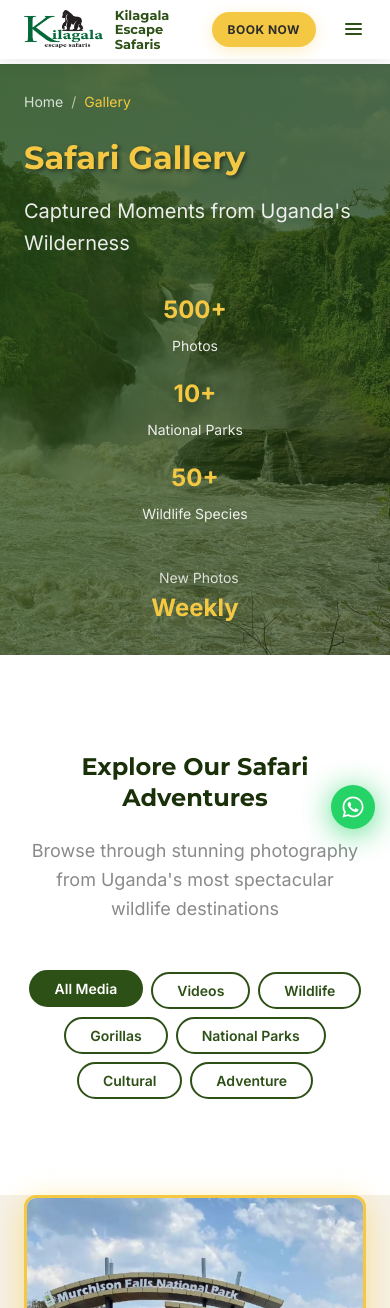
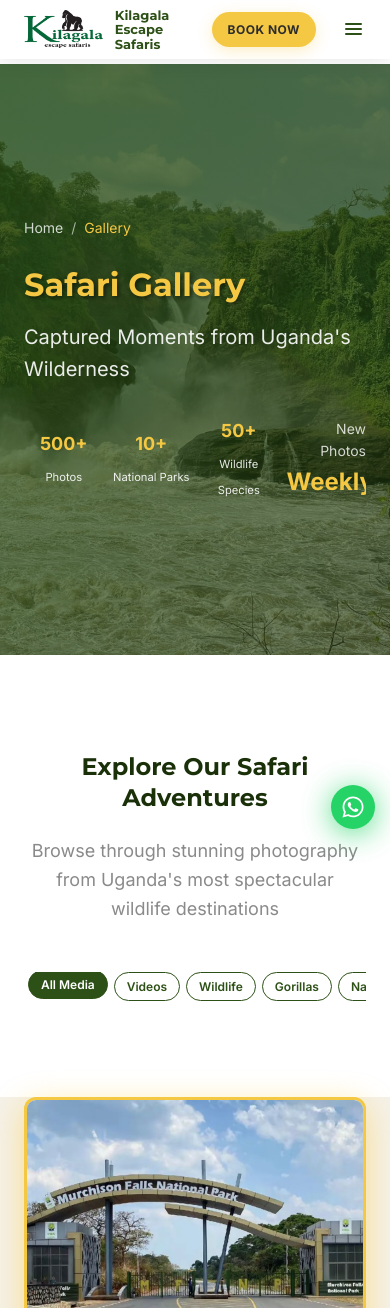
Before and after one commit to kasasa22/safari-website, a Nuxt app: page /gallery in a window 390 px wide. Shown: the top 1308 px of the page. Built offline with nearby package versions, Linux system fonts and the light colour scheme.

Commit message:
Update app/pages/gallery/index.vue

```diff
--- a/app/pages/gallery/index.vue
+++ b/app/pages/gallery/index.vue
@@ -1083,21 +1083,34 @@
 
   .hero-stats {
     gap: var(--spacing-md);
-    justify-content: center;
+    justify-content: space-between;
+    flex-wrap: nowrap;
+    overflow-x: auto;
+  }
+
+  .stat-item {
+    flex: 1;
+    min-width: 0;
   }
 
   .stat-item.price {
     margin-left: 0;
-    margin-top: var(--spacing-lg);
   }
 
   .filter-tabs {
     gap: var(--spacing-sm);
+    flex-wrap: nowrap;
+    overflow-x: auto;
+    justify-content: flex-start;
+    padding: 0 var(--spacing-sm);
   }
 
   .filter-btn {
-    padding: var(--spacing-sm) var(--spacing-lg);
+    padding: var(--spacing-sm) var(--spacing-md);
     font-size: var(--font-size-sm);
+    white-space: nowrap;
+    flex-shrink: 0;
+    min-width: auto;
   }
 
   .gallery-grid {
@@ -1121,9 +1134,25 @@
   }
 
   .hero-stats {
-    flex-direction: column;
-    gap: var(--spacing-md);
-    align-items: center;
+    flex-direction: row;
+    gap: var(--spacing-sm);
+    justify-content: space-between;
+    flex-wrap: nowrap;
+    overflow-x: auto;
+  }
+
+  .stat-item {
+    flex: 1;
+    min-width: 0;
+    text-align: center;
+  }
+
+  .stat-number {
+    font-size: var(--font-size-lg) !important;
+  }
+
+  .stat-label {
+    font-size: 0.7rem !important;
   }
 
   .gallery-grid {
@@ -1132,6 +1161,22 @@
 
   .filter-header h2 {
     font-size: var(--font-size-2xl);
+  }
+
+  .filter-tabs {
+    gap: 6px;
+    overflow-x: auto;
+    justify-content: flex-start;
+    padding: 0 var(--spacing-xs);
+    -webkit-overflow-scrolling: touch;
+  }
+
+  .filter-btn {
+    padding: 6px 12px;
+    font-size: 0.75rem;
+    border-width: 1px;
+    white-space: nowrap;
+    flex-shrink: 0;
   }
 
   .lightbox-image-container {
```
